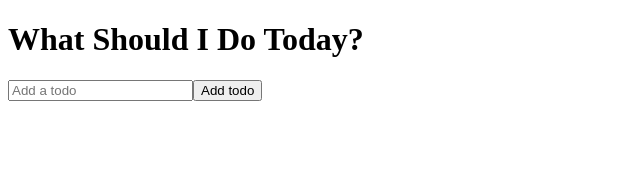
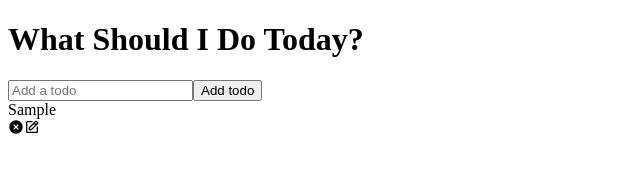
Before and after one commit to btomc/react-todo-app, a React (Create React App) app: page / in a window 1280 px wide. Both pictures are taken after typing "Sample" into the empty fields and a click on the button "Add todo". Shown: the top 191 px of the page, without its empty margins (0-640 px from the left). Built offline with nearby package versions, Linux system fonts and the light colour scheme.

Commit message:
Add functionality - add todo

```diff
--- a/package.json
+++ b/package.json
@@ -8,6 +8,7 @@
     "@testing-library/user-event": "^7.2.1",
     "react": "^16.13.1",
     "react-dom": "^16.13.1",
+    "react-icons": "^3.11.0",
     "react-scripts": "3.4.3"
   },
   "scripts": {
--- a/src/components/Todo.js
+++ b/src/components/Todo.js
@@ -0,0 +1,24 @@
+import React, { useState } from 'react'
+import { RiCloseCircleFill } from 'react-icons/ri'
+import { BiEdit } from 'react-icons/bi'
+
+function Todo({ todos, completeTodo }) {
+    const [edit, setEdit] = useState({
+        id: null,
+        value: ''
+    })
+
+    return todos.map((todo, index) => (
+        <div className={todo.isComplete ? 'todo-row-complete' : 'todo-row'} key={index}>
+            <div key={todo.id} onClick={() => completeTodo(todo.id)}>
+                {todo.text}
+            </div>
+            <div className="icons">
+                <RiCloseCircleFill />
+                <BiEdit />
+            </div>
+        </div>
+    ))
+}
+
+export default Todo
--- a/src/components/TodoForm.js
+++ b/src/components/TodoForm.js
@@ -10,10 +10,10 @@
     const handleSubmit = e => {
         e.preventDefault();
 
-        // props.onSubmit({
-        //     id: Math.floor(Math.random() * 10000),
-        //     text: input
-        // });
+        props.onSubmit({
+            id: Math.floor(Math.random() * 10000),
+            text: input
+        });
 
         setInput('');
     };
--- a/src/components/TodoList.js
+++ b/src/components/TodoList.js
@@ -1,15 +1,37 @@
-import React, { useState } from 'react'
-import TodoForm from './TodoForm'
+import React, { useState } from 'react';
+import TodoForm from './TodoForm';
+import Todo from './Todo'
 
 function TodoList() {
-    const [todos, setTodos] = useState([])
+    const [todos, setTodos] = useState([]);
+
+    const addTodo = todo => {
+        if (!todo.text || /^\s*$/.test(todo.text)) {
+            return;
+        }
+
+        const newTodos = [todo, ...todos];
+
+        setTodos(newTodos);
+    };
+
+    const completeTodo = id => {
+        let updatedTodos = todos.map(todo => {
+            if (todo.id === id) {
+                todo.isComplete = !todo.isComplete;
+            }
+            return todo;
+        });
+        setTodos(updatedTodos);
+    }
 
     return (
         <div>
             <h1>What Should I Do Today?</h1>
-            <TodoForm />
+            <TodoForm onSubmit={addTodo} />
+            <Todo todos={todos} completeTodo={completeTodo} />
         </div>
-    )
+    );
 }
 
 export default TodoList
```
Also changed, not shown: 1 other file (tests, documents, lock files or other folders).
